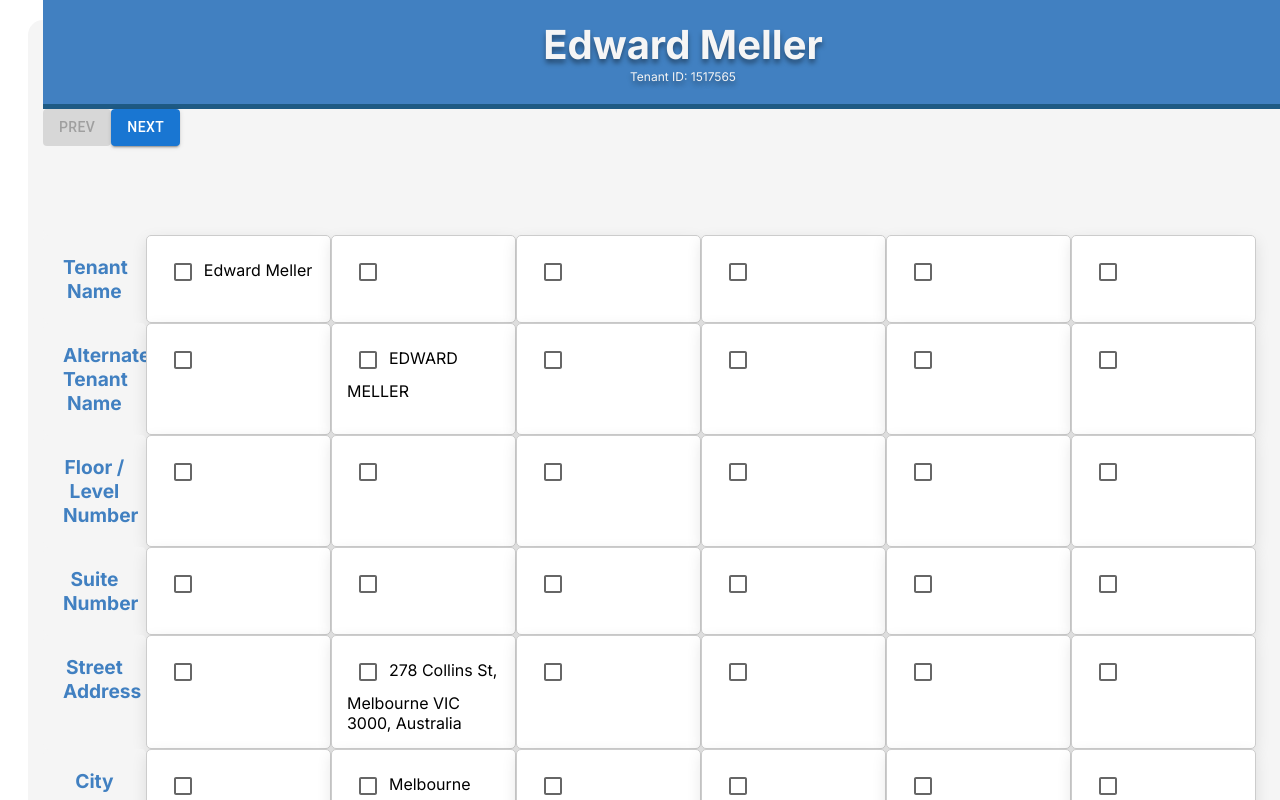
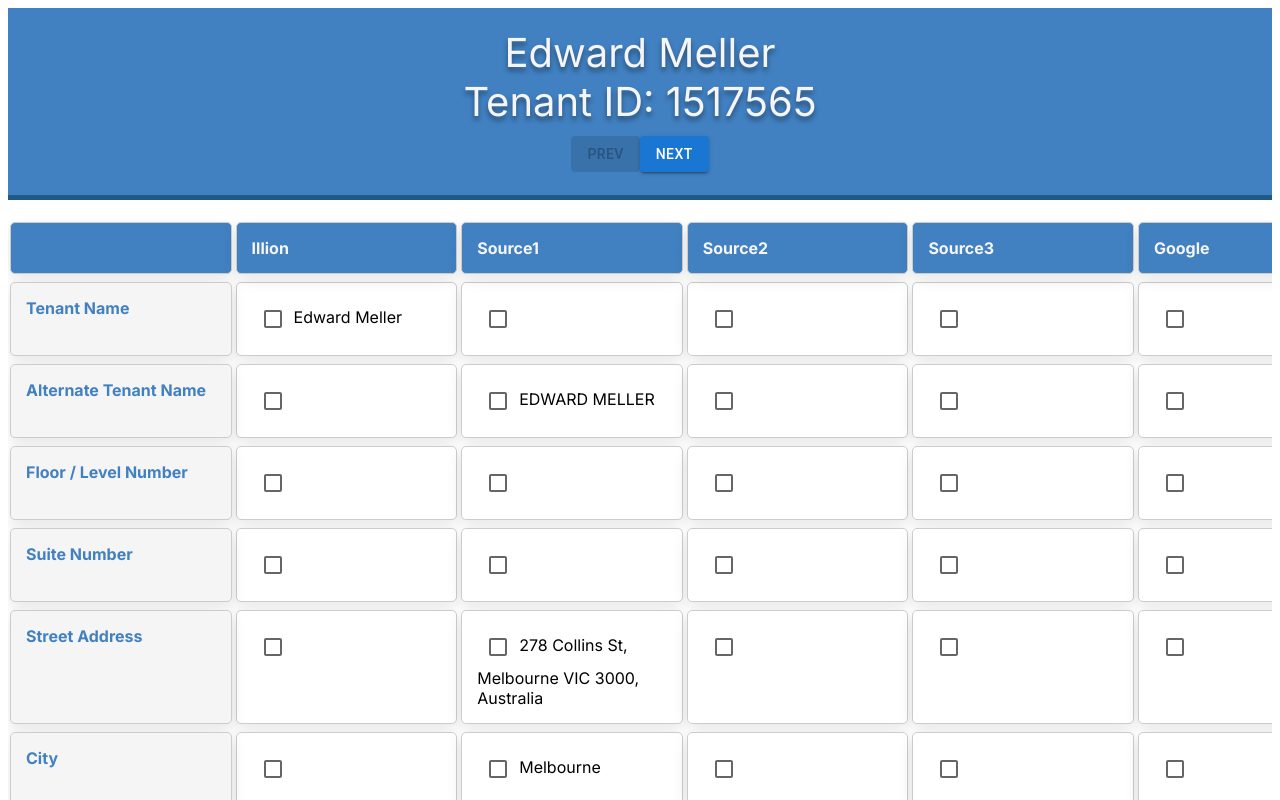
Before and after one commit to diegoallies/tenant-search, a Next.js app: page / in a window 1280 px wide. Shown: the top 800 px of the page. Built offline with nearby package versions, Linux system fonts and the light colour scheme.

Commit message:
better deisgn

```diff
--- a/app/globals.css
+++ b/app/globals.css
@@ -1,47 +1,39 @@
+.layout {
+  display: flex;
+  flex-direction: column;
+}
+
 .header {
+  position: sticky;
+  top: 0;
   width: 100%;
-  background-color: #4180c1;
+  background-color: #4180C1;
   padding: 20px 0;
   text-align: center;
   margin-bottom: 20px;
   text-shadow: rgba(0, 0, 0, 0.4) 0px 4px 5px;
-  border-bottom: 5px solid #1e5a84;
+  border-bottom: 5px solid #1E5A84;
   color: whitesmoke;
   font-size: 2.5em;
+  z-index: 10;
 }
 
-.fixed {
-  position: fixed !important;
-  top: 0;
-  z-index: 1;
-  margin-bottom: 200px !important;
+.content {
+  position: relative;
+  overflow: auto;
+  height: calc(100vh - /* Add the height of your header */);
 }
 
-.spacetaker {
-  margin-top: 200px !important;
+.table {
+  display: flex;
+  flex-direction: column;
 }
 
-.headerName {
-  font-size: 1em;
-  font-weight: bold;
+.table-row {
+  display: flex;
 }
 
-.headerID {
-  font-size: 0.3em;
-  font-weight: normal;
-}
-
-.gridContainer {
-  display: flex;
-  flex-wrap: wrap;
-  margin: 20px;
-  padding: 15px;
-  background-color: #f5f5f5;
-  border-radius: 15px;
-  overflow-x: auto;
-}
-
-.gridCell {
+.table-cell {
   border: 1px solid #ccc;
   padding: 15px;
   background-color: #fff;
@@ -49,19 +41,26 @@
   box-shadow: 0 5px 15px rgba(0, 0, 0, 0.1);
   margin: 2px;
   margin-bottom: 6px;
-  overflow: auto;
-  flex-basis: 15% !important;
-  width: 15% !important;
+  flex-basis: 15%;
+  flex-grow: 1;
+  flex-shrink: 0;
+  overflow-wrap: break-word;
+}
+
+.header-row .table-cell {
+  position: sticky;
+  top: 0;
+  background-color: #4180C1;
+  color: whitesmoke;
+  font-weight: bold;
+  z-index: 5;
 }
 
 .stickyCell {
+  position: sticky;
+  left: 0;
   background-color: whitesmoke;
-  color: #4180c1;
-  font-size: 1.2em;
+  color: #4180C1;
   font-weight: bold;
-  text-align: center;
-  padding: 20px;
-  border-radius: 5px;
-  flex-basis: 15% !important;
-  width: 15% !important;
+  z-index: 5;
 }
--- a/app/page.tsx
+++ b/app/page.tsx
@@ -116,15 +116,11 @@ const App: React.FC = () => {
   };
 
   return (
-    <Grid container className="gridContainer">
-      <Grid container className="fixed">
-        <Grid item xs={12} className="header">
+    <div className="layout">
+      <div className="header">
         <div className="headerName">{getTenantName(currentTenantData)}</div>
-          <div className="headerID">
-            Tenant ID: {tenantIds[currentTenantIndex]}
-          </div>
-        </Grid>
-        <Grid item xs={12}>
+        <div className="headerID">Tenant ID: {tenantIds[currentTenantIndex]}</div>
+        <div>
           <Button
             variant="contained"
             color="primary"
@@ -141,24 +137,25 @@ const App: React.FC = () => {
           >
             Next
           </Button>
-        </Grid>
-      </Grid>
-      <div className="spacetaker"></div>
-      <Grid container item>
-        <Grid item xs={1} className="stickyCell" /> {/* Change here */}
+        </div>
+      </div>
+      <div className="content">
+        <div className="table">
+          <div className="table-row header-row">
+            <div className="table-cell"></div>
             {orderedSources.map((source, index) => (
-          <Grid item xs={2} className="stickyCell" key={index}>
+              <div className="table-cell" key={index}>
                 {source}
-          </Grid>
+              </div>
             ))}
-      </Grid>
+          </div>
           {orderedSections.map((section, sectionIndex) => (
-        <Grid container item key={sectionIndex}>
-          <Grid item xs={1} className="stickyCell">
+            <div className="table-row" key={sectionIndex}>
+              <div className="table-cell stickyCell">
                 {section}
-          </Grid>
+              </div>
               {orderedSources.map((source, sourceIndex) => (
-            <Grid item xs={2} className="gridCell" key={sourceIndex}>
+                <div className="table-cell" key={sourceIndex}>
                   <Checkbox
                     checked={checked[`${section}-${source}`]}
                     onChange={(event) =>
@@ -166,12 +163,15 @@ const App: React.FC = () => {
                     }
                   />
                   {currentTenantData[section][source]}
-            </Grid>
+                </div>
               ))}
-        </Grid>
+            </div>
           ))}
-    </Grid>
+        </div>
+      </div>
+    </div>
   );
+
 };
 
 export default App;
```
Lines whose indentation alone changed are shown as unchanged.
